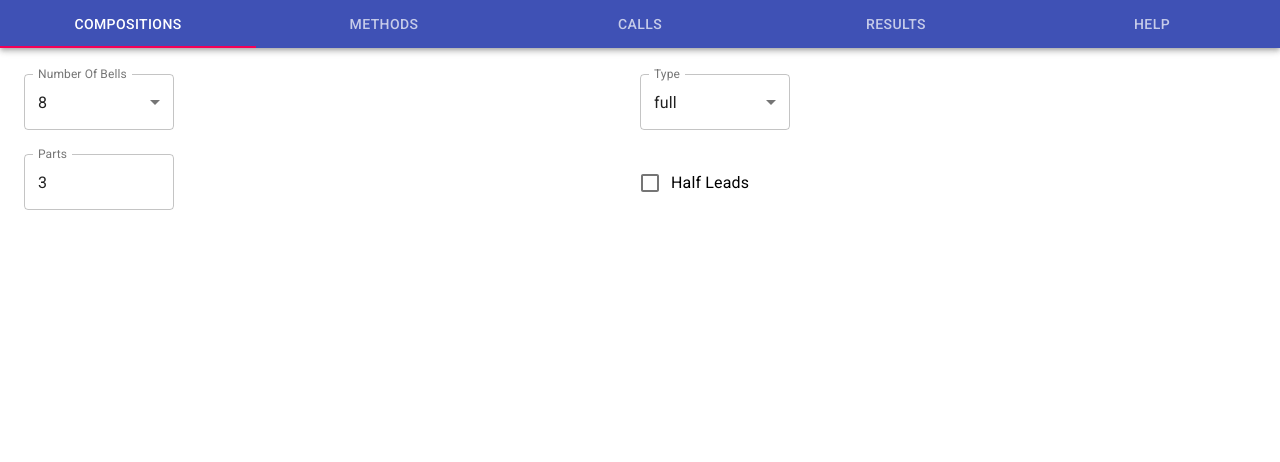
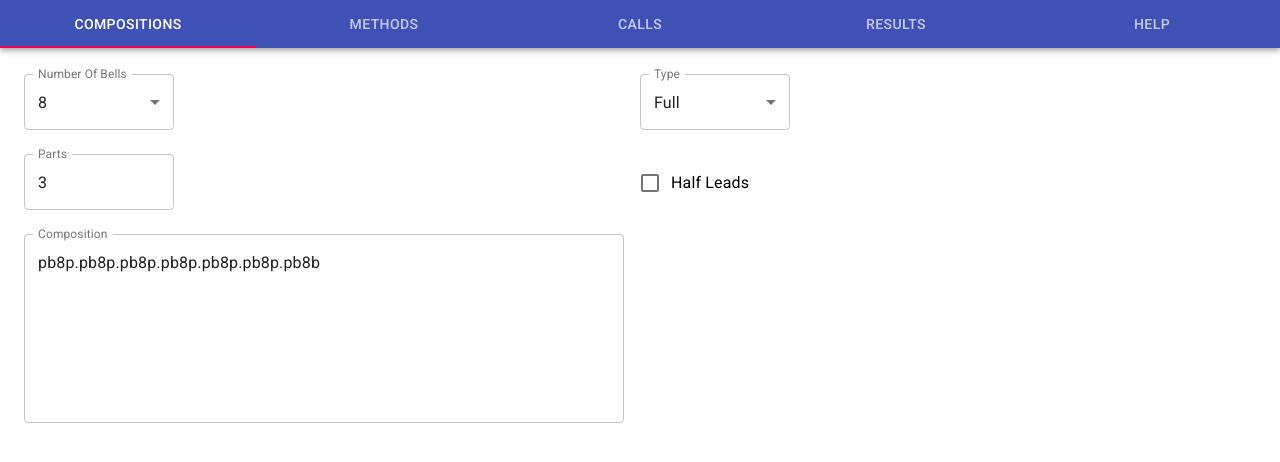
Before and after one commit to chrisjfield/CompositionProver, a React (Create React App) app: page / in a window 1280 px wide. Shown: the top 462 px of the page. Built offline with nearby package versions, Linux system fonts and the light colour scheme.

Commit message:
adding validation for full composition type

```diff
--- a/src/components/CompositionSettings.tsx
+++ b/src/components/CompositionSettings.tsx
@@ -4,9 +4,12 @@ import { connect } from 'react-redux';
 import { ICompositionSettingsState, IComposition, ICompositionActionTypes, } from '../interfaces/interfaces';
 import useStyles from '../styles/styles';
 import { IAppState } from '../redux/reducers/rootReducer';
+import { getCalls } from '../redux/selectors/callSelectors';
+import { getAllMethods } from '../redux/selectors/methodSelectors';
 import { getCurrentComposition } from '../redux/selectors/compositionSelectors';
 import { editCurrentComposition } from '../redux/actions/actions';
 import { TextField, MenuItem, FormControlLabel, Checkbox, Grid, Container } from '@material-ui/core';
+import { isValidFullComposition, isValidNumericalComposition, isValidPositionalComposition } from '../helpers/compositionHelper'
 
 const CompositionSettings = (props: ICompositionSettingsState) => {
     const styles = useStyles();
@@ -26,6 +29,27 @@ const CompositionSettings = (props: ICompositionSettingsState) => {
     const handleHalfLeadChange = (name: string) => (event: React.ChangeEvent<HTMLInputElement>) => {
         props.editComposition({ ...props.composition, [name]: event.target.checked });
     };
+
+    const compositionValidation = (composition: IComposition) => {
+        let validation: String = '';
+
+        switch (composition.type) {
+            case 'Full':
+                !isValidFullComposition(props.calls, props.methods, composition.composition) && (validation = 'Invalid Full Type Composition');
+                break;
+            case 'Numerical':
+                !isValidNumericalComposition(composition.composition) && (validation = 'Invalid Numerical Type Composition');
+                break;
+            case 'Positional':
+                !isValidPositionalComposition(composition.composition) && (validation = 'Invalid Positional Type Composition');
+                break;
+        }
+
+        return validation;
+    }
+
+    const validation = compositionValidation(props.composition);
+    const error = validation ? true : false;
 
     return (
         <Container className={styles.compositionContainer}>
@@ -55,7 +79,7 @@ const CompositionSettings = (props: ICompositionSettingsState) => {
                         margin='normal'
                         variant='outlined'
                     >
-                        {getDropdownOptions(['full', 'numerical', 'positional'])}
+                        {getDropdownOptions(['Full', 'Numerical', 'Positional'])}
                     </TextField>
                 </Grid>
                 <Grid item xs={6}>
@@ -76,13 +100,30 @@ const CompositionSettings = (props: ICompositionSettingsState) => {
                         className={styles.compositionCheckbox}
                         control={
                             <Checkbox
-                                checked={props.composition.halfLead}
+                                checked={props.composition.type !== 'Positional' && props.composition.halfLead}
                                 onChange={handleHalfLeadChange('halfLead')}
                                 value={props.composition.halfLead}
+                                disabled={props.composition.type === 'Positional'}
                                 color="primary"
                             />
                         }
                         label="Half Leads"
+                    />
+                </Grid>
+                <Grid item xs={12}>
+                    <TextField
+                        id='composition-composition-text'
+                        className={styles.compositionCompositionField}
+                        label='Composition'
+                        value={props.composition.composition}
+                        onChange={handleChange('composition')}
+                        error={error}
+                        helperText={validation}
+                        multiline
+                        fullWidth
+                        rows="8"
+                        margin="normal"
+                        variant="outlined"
                     />
                 </Grid>
             </Grid>
@@ -92,7 +133,9 @@ const CompositionSettings = (props: ICompositionSettingsState) => {
 
 const mapStateToProps = (state: IAppState) => {
     const composition = getCurrentComposition(state);
-    return { composition };
+    const methods = getAllMethods(state);;
+    const calls = getCalls(state);
+    return { composition, methods, calls };
 };
 
 const mapDispatchToProps = (dispatch: Dispatch<ICompositionActionTypes>) => {
--- a/src/defaults/composition.ts
+++ b/src/defaults/composition.ts
@@ -1,7 +1,7 @@
 import { IComposition } from '../interfaces/interfaces';
 
 const defaultComposition: IComposition = {
-    type: 'full',
+    type: 'Full',
     numberOfBells: 8,
     parts: 3,
     halfLead: false,
--- a/src/helpers/callHelper.ts
+++ b/src/helpers/callHelper.ts
@@ -1,4 +1,5 @@
 import { getStageNotationRegex } from "../defaults/stages";
+import { ICall } from "../interfaces/interfaces";
 
 export const isValidCallNotation = (stage: number, notation?: string) => {
     let valid = true;
@@ -11,3 +12,14 @@ export const isValidCallNotation = (stage: number, notation?: string) => {
 
     return valid;
 }
+
+export const getCallAbbreviationRegex = (calls: ICall[]) => {
+    let regex = ''
+
+    if (calls.length > 0) {
+        calls.forEach(call => regex += `${call.abbreviation}|`)
+        regex += 'p';
+    }
+
+    return regex;
+}
--- /dev/null
+++ b/src/helpers/compositionHelper.ts
@@ -0,0 +1,90 @@
+import { IMethod, ICall } from "../interfaces/interfaces";
+import { getMethodAbbreviationRegex } from "./methodHelper";
+import { getCallAbbreviationRegex } from "./callHelper";
+
+
+export const isValidFullComposition = (calls: ICall[], methods: IMethod[], composition?: string) => {
+    let valid = true;
+
+    if (composition) {
+        // compositions can have definitions at the start in the form: part=x.x;
+        // compositions are all in the form x.x, or part.part, or a combination i.e. part.x
+
+        // First get the regex for valid "x" values for a composition type
+        // Then split on ";" to get the part definitions and check they are valid
+        // Second check the final element is valid where x can be the "x" definition or a part
+        // const stageRegex = getStageNotationRegex(stage);
+
+        const methodRegex = getMethodAbbreviationRegex(methods);
+        const callRegex = getCallAbbreviationRegex(calls);
+        let partRegex: String = '';
+
+        const compositionParts = composition.replace(/[\n\r]+/g, '').replace(/\s{2,10}/g, ' ').split(';');
+        const setInvalid = () => { valid = false };
+
+        for (let i = 0; i < compositionParts.length; i++) {
+            let notation;
+            let partName;
+
+            if (i !== compositionParts.length - 1) {
+                const partDefinition = compositionParts[i].split('=');
+
+                if (partDefinition.length !== 2) {
+                    return false;
+                }
+
+                notation = partDefinition[1];
+                partName = partDefinition[0];
+            } else {
+                notation = compositionParts[i];
+            }
+
+            if (`|${partRegex}|`.includes(`|${partName}|`)) {
+                return false;
+            }
+
+            let validNotationRegex: RegExp;
+            if (partRegex) {
+                validNotationRegex = RegExp(`^(((${methodRegex}){1}(${callRegex})?)|(${partRegex}))$`);
+            } else {
+                validNotationRegex = RegExp(`^(${methodRegex}){1}(${callRegex})?$`);
+            }
+
+            notation.split('.').forEach(element => {
+                if (!validNotationRegex.test(element)) {
+                    setInvalid();
+                }
+            })
+
+            if (partName) {
+                partRegex = partRegex ? `${partRegex}|${partName}` : partName;
+            }
+        }
+    }
+
+    return valid;
+}
+
+export const isValidNumericalComposition = (composition?: string) => {
+    let valid = true;
+
+    // if (composition) {
+    //     const stageRegex = getStageNotationRegex(stage);
+    //     const validCallRegex = RegExp(`^${stageRegex}{1}([\\.\\-]{1}${stageRegex})*$`);
+    //     valid = validCallRegex.test(notation);
+    // }
+
+    return valid;
+}
+
+export const isValidPositionalComposition = (composition?: string) => {
+    let valid = true;
+
+    // if (composition) {
+    //     const stageRegex = getStageNotationRegex(stage);
+    //     const validCallRegex = RegExp(`^${stageRegex}{1}([\\.\\-]{1}${stageRegex})*$`);
+    //     valid = validCallRegex.test(notation);
+    // }
+
+    return valid;
+}
--- a/src/helpers/methodHelper.ts
+++ b/src/helpers/methodHelper.ts
@@ -1,4 +1,4 @@
-import { INewMethod } from "../interfaces/interfaces";
+import { INewMethod, IMethod } from "../interfaces/interfaces";
 import { getStageNotationRegex } from "../defaults/stages";
 
 export async function getMethodListForStage(stage: number, callBack: (methods: INewMethod[]) => void) {
@@ -55,7 +55,18 @@ export const isValidMethodNotation = (stage: number, notation: string) => {
     valid = validNotationRegex.test(notation);
 
     // regex allows multiple commas so check this is not the case
-    valid =  notation.split(",").length > 2 ? false : valid;
+    valid = notation.split(",").length > 2 ? false : valid;
 
     return valid;
 }
+
+export const getMethodAbbreviationRegex = (methods: IMethod[]) => {
+    let regex = ''
+
+    if (methods.length > 0) {
+        methods.forEach(method => regex += `${method.abbreviation}|`)
+        regex = regex.slice(0, -1);
+    }
+
+    return regex;
+}
--- a/src/interfaces/interfaces.ts
+++ b/src/interfaces/interfaces.ts
@@ -33,7 +33,7 @@ export interface IMethod extends INewMethod {
 
 export type IMethodProperty = 'name' | 'abbreviation' | 'placeNotation' | 'defaultBob' | 'defaultSingle'
 
-export type ICompositionTypes = 'full' | 'numerical' | 'positional'
+export type ICompositionTypes = 'Full' | 'Numerical' | 'Positional'
 
 export interface IComposition {
     numberOfBells: number;
@@ -140,5 +140,7 @@ export interface IMethodDialogState {
 
 export interface ICompositionSettingsState {
     composition: IComposition;
+    methods: IMethod[];
+    calls: ICall[];
     editComposition(composition: IComposition): void;
 }
--- a/src/styles/styles.ts
+++ b/src/styles/styles.ts
@@ -62,6 +62,9 @@ const useStyles = makeStyles({
         marginTop: '10px',
         marginBottom: '20px',
     },
+    compositionCompositionField: {
+        maxWidth: '600px',
+    }
 });
 
 export default useStyles;
```
